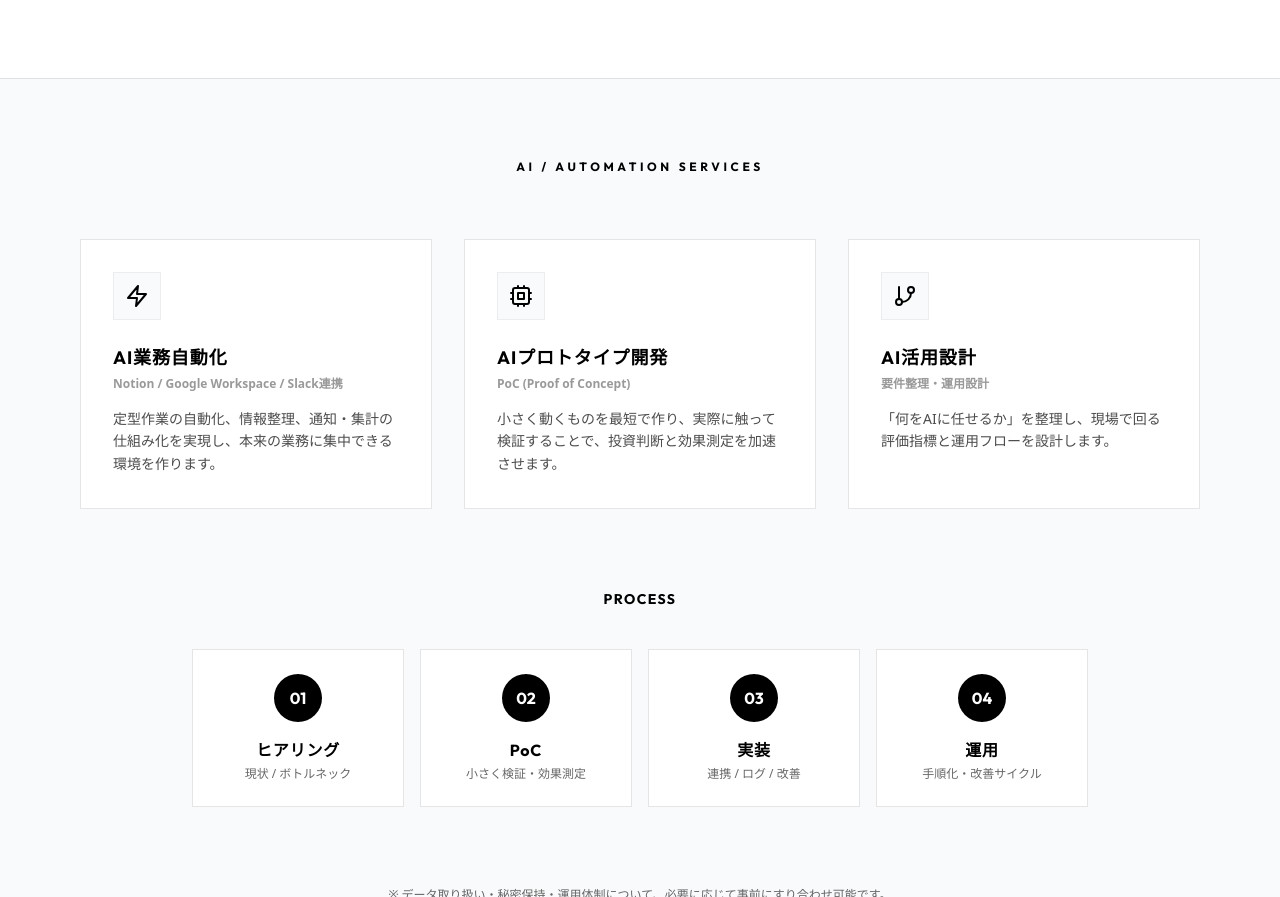
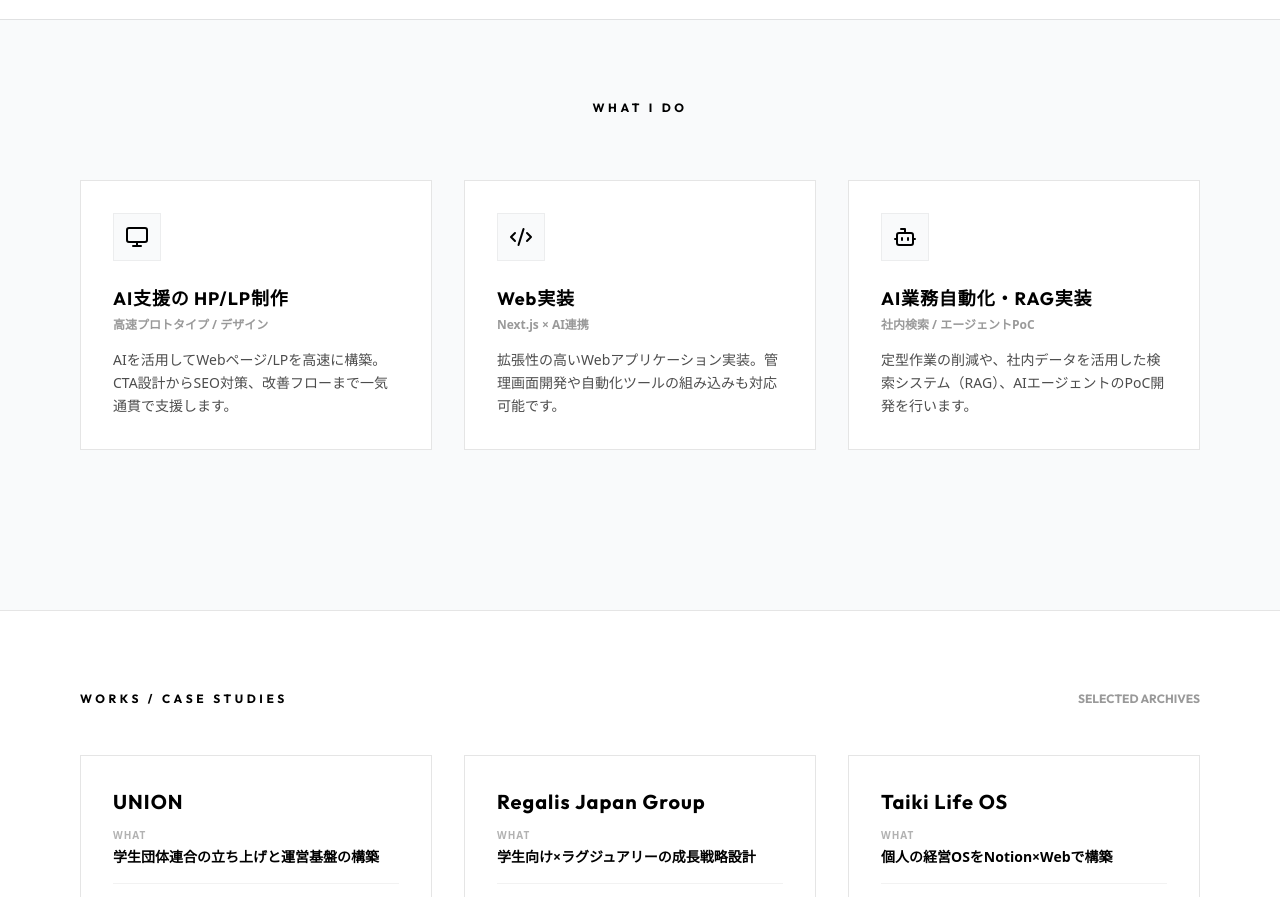
Before and after one commit to taiki200504/portfolio, a Next.js app: page / in a window 1280 px wide. Shown: the part 1903-2800 px from the top of the page. Built offline with nearby package versions, Linux system fonts and the light colour scheme.

Commit message:
Pivot to Web + AI agency: Update Hero, Services, and Links

```diff
--- a/src/app/page.tsx
+++ b/src/app/page.tsx
@@ -9,7 +9,7 @@ import { CaseStudies } from "@/components/sections/CaseStudies";
 import { Skills } from "@/components/sections/Skills";
 import { Contact } from "@/components/sections/Contact";
 import { BasicInfo } from "@/components/sections/BasicInfo";
-import { AiServices } from "@/components/sections/AiServices";
+import { Services } from "@/components/sections/AiServices";
 import { getWorks } from "@/lib/notion";
 
 // Force dynamic rendering if Notion data changes frequently
@@ -27,7 +27,7 @@ export default async function Home() {
         <Hero />
         <Identity />
         <HistorySection />
-        <AiServices />
+        <Services />
         <CaseStudies works={works} />
 
         <Skills />
--- a/src/components/sections/AiServices.tsx
+++ b/src/components/sections/AiServices.tsx
@@ -2,57 +2,36 @@
 
 import { Section } from "@/components/ui/section";
 import { motion } from "framer-motion";
-import { Cpu, Zap, GitBranch, MessageSquare, BarChart, Settings, CheckCircle2 } from "lucide-react";
+import { Monitor, Code2, Bot, ArrowRight } from "lucide-react";
 
-export function AiServices() {
+export function Services() {
     return (
-        <Section id="ai-services" className="py-20 bg-gray-50 border-t border-black/10">
+        <Section id="services" className="py-20 bg-gray-50 border-t border-black/10">
             <div className="container mx-auto px-4 max-w-6xl">
                 <h2 className="text-black text-xs font-bold tracking-[0.3em] uppercase mb-16 text-center font-['Outfit']">
-                    AI / AUTOMATION SERVICES
+                    WHAT I DO
                 </h2>
 
                 {/* Services Grid */}
                 <div className="grid grid-cols-1 md:grid-cols-3 gap-8 mb-20">
                     <ServiceCard
-                        icon={<Zap className="w-6 h-6" />}
-                        title="AI業務自動化"
-                        sub="Notion / Google Workspace / Slack連携"
-                        desc="定型作業の自動化、情報整理、通知・集計の仕組み化を実現し、本来の業務に集中できる環境を作ります。"
+                        icon={<Monitor className="w-6 h-6" />}
+                        title="AI支援の HP/LP制作"
+                        sub="高速プロトタイプ / デザイン"
+                        desc="AIを活用してWebページ/LPを高速に構築。CTA設計からSEO対策、改善フローまで一気通貫で支援します。"
                     />
                     <ServiceCard
-                        icon={<Cpu className="w-6 h-6" />}
-                        title="AIプロトタイプ開発"
-                        sub="PoC (Proof of Concept)"
-                        desc="小さく動くものを最短で作り、実際に触って検証することで、投資判断と効果測定を加速させます。"
+                        icon={<Code2 className="w-6 h-6" />}
+                        title="Web実装"
+                        sub="Next.js × AI連携"
+                        desc="拡張性の高いWebアプリケーション実装。管理画面開発や自動化ツールの組み込みも対応可能です。"
                     />
                     <ServiceCard
-                        icon={<GitBranch className="w-6 h-6" />}
-                        title="AI活用設計"
-                        sub="要件整理・運用設計"
-                        desc="「何をAIに任せるか」を整理し、現場で回る評価指標と運用フローを設計します。"
+                        icon={<Bot className="w-6 h-6" />}
+                        title="AI業務自動化・RAG実装"
+                        sub="社内検索 / エージェントPoC"
+                        desc="定型作業の削減や、社内データを活用した検索システム（RAG）、AIエージェントのPoC開発を行います。"
                     />
-                </div>
-
-                {/* Process Steps */}
-                <div className="max-w-4xl mx-auto">
-                    <h3 className="text-sm font-bold text-center mb-10 tracking-widest uppercase">PROCESS</h3>
-                    <div className="grid grid-cols-1 md:grid-cols-4 gap-4 relative">
-                        {/* Connecting Line (Desktop) */}
-                        <div className="hidden md:block absolute top-[24px] left-[10%] right-[10%] h-[1px] bg-black/10 -z-10" />
-
-                        <Step number="01" title="ヒアリング" desc="現状 / ボトルネック" />
-                        <Step number="02" title="PoC" desc="小さく検証・効果測定" />
-                        <Step number="03" title="実装" desc="連携 / ログ / 改善" />
-                        <Step number="04" title="運用" desc="手順化・改善サイクル" />
-                    </div>
-                </div>
-
-                {/* Disclaimer */}
-                <div className="mt-20 text-center">
-                    <p className="text-xs text-black/60 font-medium">
-                        ※ データ取り扱い・秘密保持・運用体制について、必要に応じて事前にすり合わせ可能です。
-                    </p>
                 </div>
             </div>
         </Section>
@@ -65,7 +44,7 @@ function ServiceCard({ icon, title, sub, desc }: { icon: React.ReactNode, title:
             initial={{ opacity: 0, y: 20 }}
             whileInView={{ opacity: 1, y: 0 }}
             viewport={{ once: true }}
-            className="bg-white p-8 border border-black/10 hover:border-black transition-all duration-300"
+            className="bg-white p-8 border border-black/10 hover:border-black transition-all duration-300 h-full"
         >
             <div className="w-12 h-12 bg-gray-50 flex items-center justify-center border border-black/5 mb-6 text-black">
                 {icon}
@@ -78,15 +57,3 @@ function ServiceCard({ icon, title, sub, desc }: { icon: React.ReactNode, title:
         </motion.div>
     );
 }
-
-function Step({ number, title, desc }: { number: string, title: string, desc: string }) {
-    return (
-        <div className="bg-white p-6 border border-black/10 text-center flex flex-col items-center">
-            <div className="w-12 h-12 bg-black text-white rounded-full flex items-center justify-center font-bold font-['Outfit'] mb-4">
-                {number}
-            </div>
-            <h4 className="font-bold mb-1">{title}</h4>
-            <p className="text-xs text-black/60">{desc}</p>
-        </div>
-    );
-}
--- a/src/components/sections/Hero.tsx
+++ b/src/components/sections/Hero.tsx
@@ -38,29 +38,29 @@ export function Hero() {
                             </h1>
                             <div className="space-y-4 mb-8">
                                 <p className="text-lg font-medium leading-relaxed max-w-lg text-black/80">
-                                    世界観や想いを、実装できる計画とアウトプットに落とします。<br />
-                                    企画・言語化・運用・制作まで、一気通貫で「動く形」にするのが得意です。
+                                    AI と実装力で、素早く高品質なHP/LPを制作します。<br />
+                                    短納期・高品質・改善可能なWeb体験を提供。
                                 </p>
                                 <p className="text-sm font-bold text-black border-l-2 border-black pl-4 py-1">
                                     一次情報で本質を掘り、最短距離で検証して前に進めます。
                                 </p>
                             </div>
 
-                            <div className="flex gap-4">
+                            <div className="flex flex-col sm:flex-row gap-4">
                                 <Button
                                     onClick={() => handleScrollTo("contact")}
                                     size="lg"
                                     className="rounded-none h-14 px-8 text-base font-bold tracking-widest bg-black text-white hover:bg-black/90 transition-all border border-black"
                                 >
-                                    <MessageCircle className="mr-2 w-5 h-5" /> 相談する
+                                    <MessageCircle className="mr-2 w-5 h-5" /> HP/LP制作を相談する
                                 </Button>
                                 <Button
-                                    onClick={() => handleScrollTo("case-studies")}
+                                    onClick={() => handleScrollTo("services")} // Changed to matches new ID
                                     variant="outline"
                                     size="lg"
                                     className="rounded-none h-14 px-8 text-base font-bold tracking-widest border border-black text-black hover:bg-black hover:text-white transition-all bg-transparent"
                                 >
-                                    <FileText className="mr-2 w-5 h-5" /> 実績を見る
+                                    <FileText className="mr-2 w-5 h-5" /> AI活用相談
                                 </Button>
                             </div>
                         </motion.div>
```
